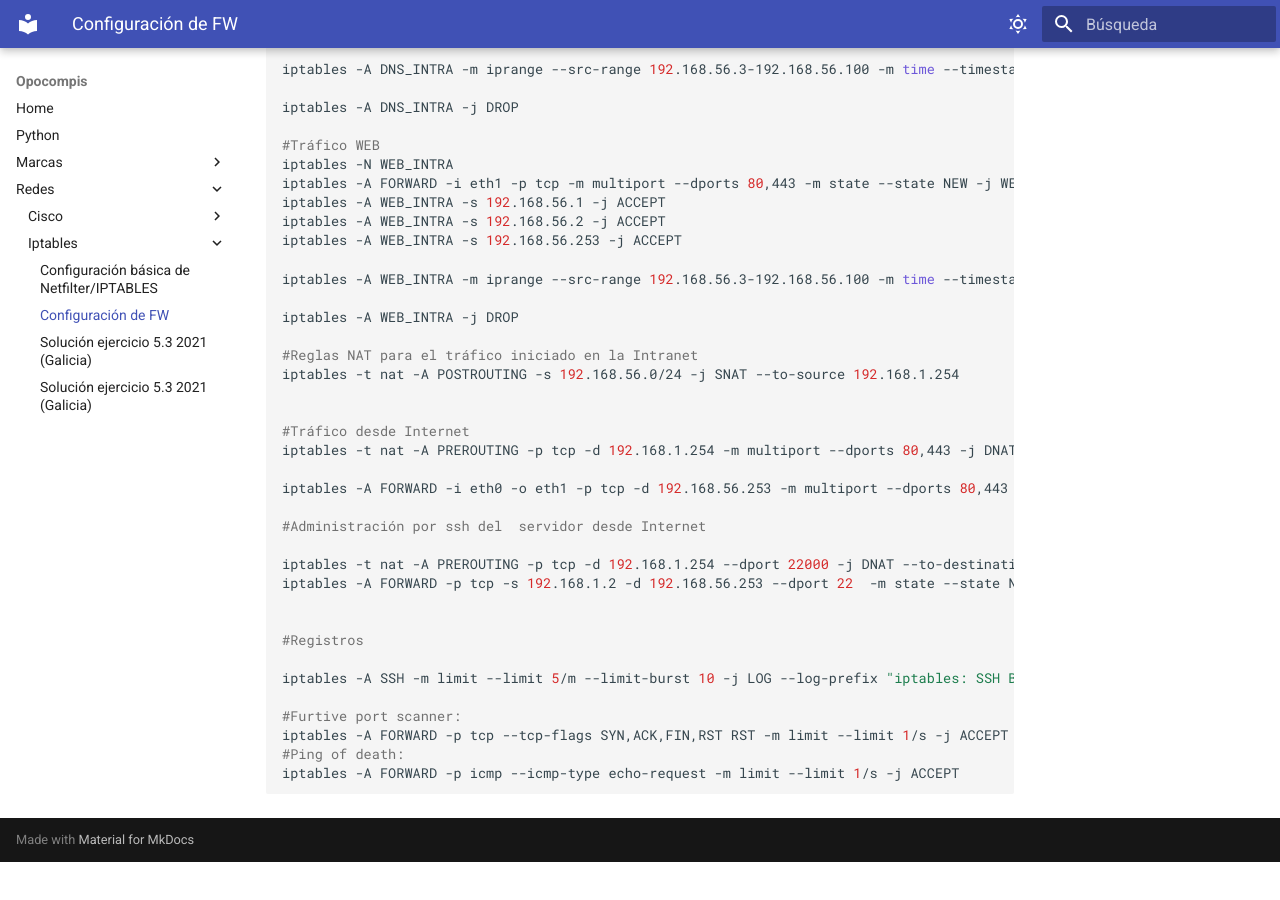
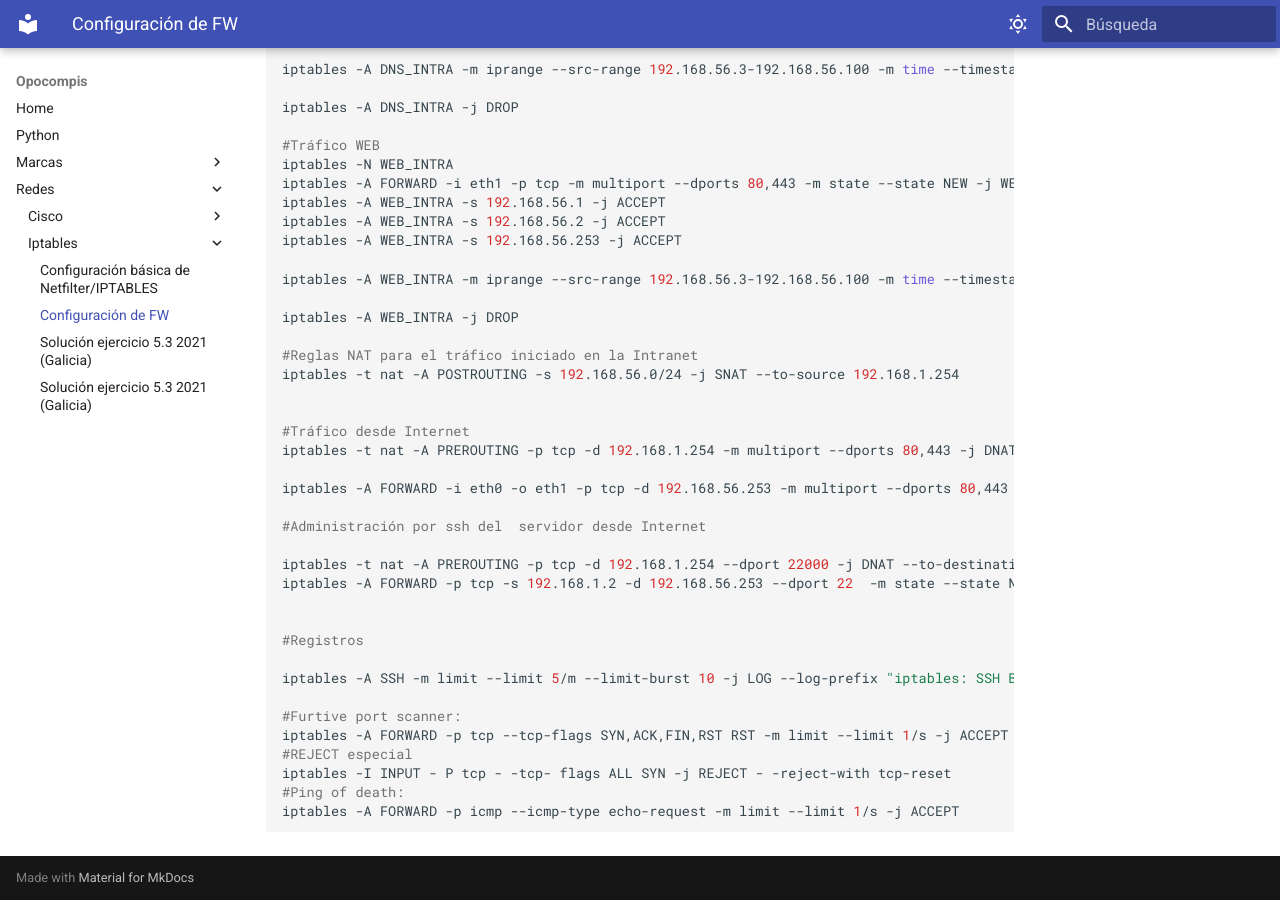
Before and after one commit to Holowachu/opos, an MkDocs documentation site: the page built from docs/Redes/iptables/2-ConfigFW.md, in a window 1280 px wide and 900 px high, scrolled down 777 px. Built offline with MkDocs 1.6.1 and Material for MkDocs 9.7.7, drawn with Linux system fonts in a browser that asks for light colours; before the commit the page ends 1639 px from its top, so only the background shows below that.

Commit message:
REJECT especial

````diff
--- a/docs/Redes/iptables/2-ConfigFW.md
+++ b/docs/Redes/iptables/2-ConfigFW.md
@@ -70,6 +70,8 @@ iptables -A SSH -m limit --limit 5/m --limit-burst 10 -j LOG --log-prefix "iptab
 
 #Furtive port scanner:
 iptables -A FORWARD -p tcp --tcp-flags SYN,ACK,FIN,RST RST -m limit --limit 1/s -j ACCEPT
+#REJECT especial
+iptables -I INPUT - P tcp - -tcp- flags ALL SYN -j REJECT - -reject-with tcp-reset
 #Ping of death:
 iptables -A FORWARD -p icmp --icmp-type echo-request -m limit --limit 1/s -j ACCEPT
 ```
````
